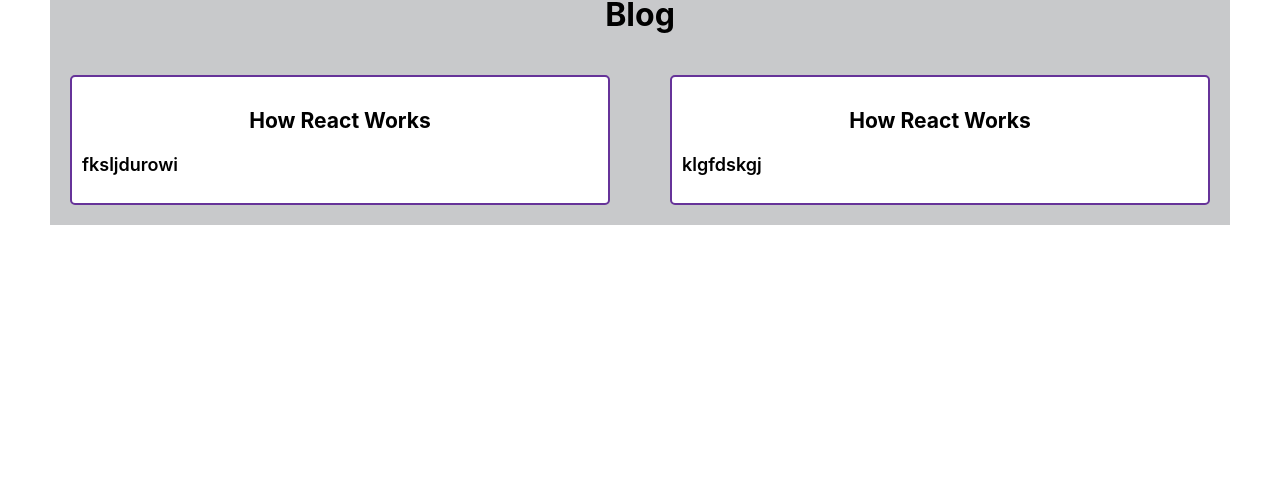
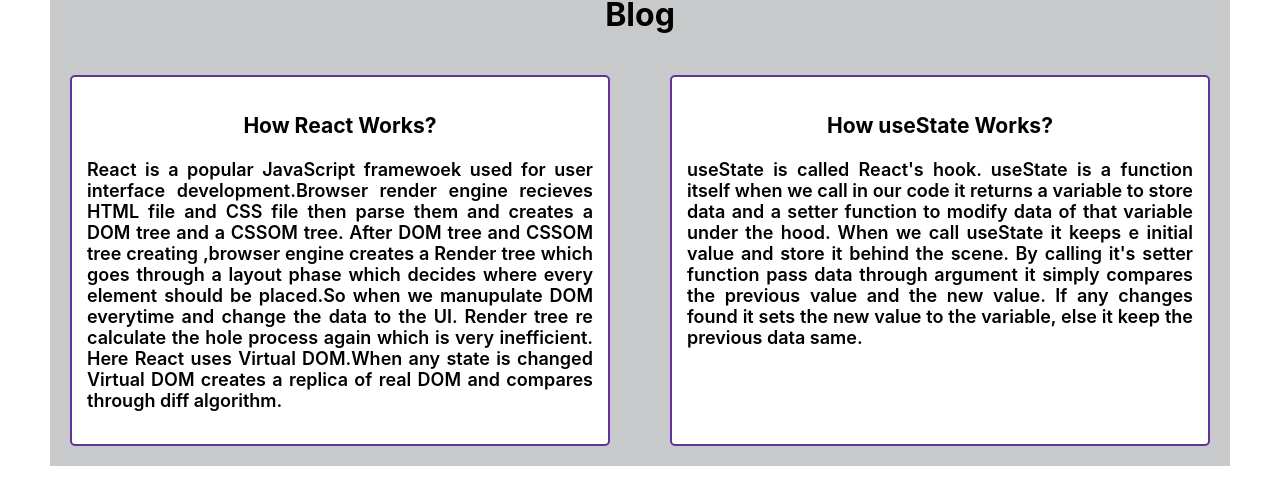
Before and after one commit to nazmul-2020/Laptop-Bazar, a React (Create React App) app: page / in a window 1280 px wide. Shown: the part 1618-2114 px from the top of the page. Before the commit the page ends 1893 px from the top, so only its background shows below. Built offline with nearby package versions, Linux system fonts and the light colour scheme.

Commit message:
blog end

```diff
--- a/src/component/Blog/Blog.css
+++ b/src/component/Blog/Blog.css
@@ -19,7 +19,7 @@
     border-radius: 5px;
     margin: 20px;
     background-color: white;
-    padding: 10px;
+    padding: 15px;
     font-size: 18px;
     font-weight: 600;
     text-align: justify;
@@ -29,3 +29,10 @@
 .blog-text h3{
     text-align: center;
 }
+
+
+@media screen and (max-width:500px) {
+    .blog{
+        grid-template-columns: repeat(1, 1fr);
+    }
+}
--- a/src/component/Blog/Blog.js
+++ b/src/component/Blog/Blog.js
@@ -7,12 +7,12 @@
             <h1>Blog</h1>
             <div className='blog'>
                 <div className='blog-text'>
-                    <h3>How React Works</h3>
-                    <p>fksljdurowi</p>
+                    <h3>How React Works?</h3>
+                    <p>React is a popular JavaScript framewoek used for user interface development.Browser render engine recieves HTML file and CSS file then parse them and creates a DOM tree and a CSSOM tree. After DOM tree and  CSSOM tree creating ,browser engine creates a Render tree which goes through a layout phase which decides where every element should be placed.So when we manupulate DOM everytime and change the data to the UI. Render tree re calculate the hole process again which is very inefficient. Here React uses Virtual DOM.When any state is changed Virtual DOM creates a replica of real DOM and compares through diff algorithm.</p>
                 </div>
                 <div className='blog-text'>
-                    <h3>How React Works</h3>
-                    <p>klgfdskgj</p>
+                    <h3>How useState Works?</h3>
+                    <p>useState is called React's hook. useState is a function itself when we call in our code it returns a variable to store data and a setter function to modify data of that variable under the hood. When we call useState it keeps e initial value and store it behind the scene. By calling it's setter function pass data through argument it simply compares the previous value and the new value. If any changes found it sets the new value to the variable, else it keep the previous data same.</p>
                 </div>
             </div>
         </div>
```
Also changed, not shown: src/component/Bazar/Bazar.js (+6 -4 lines).
